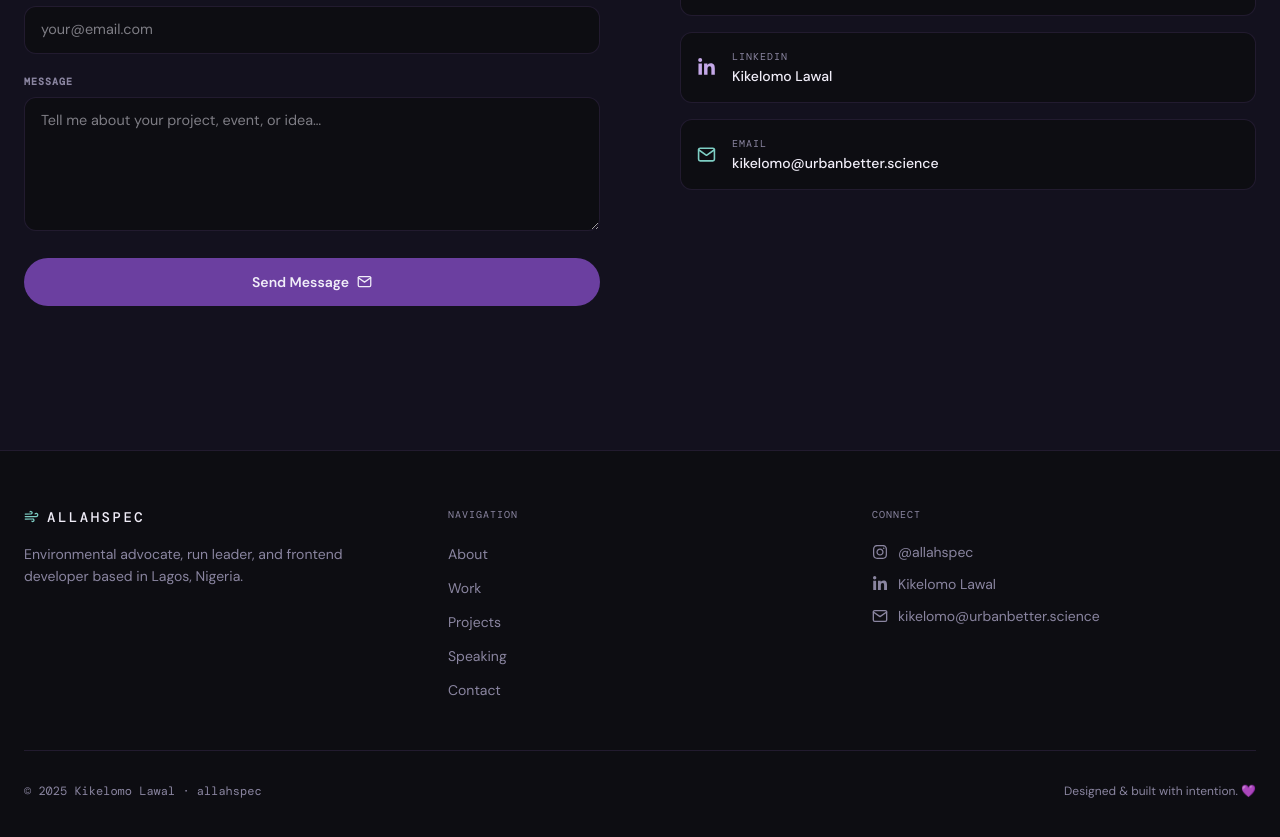
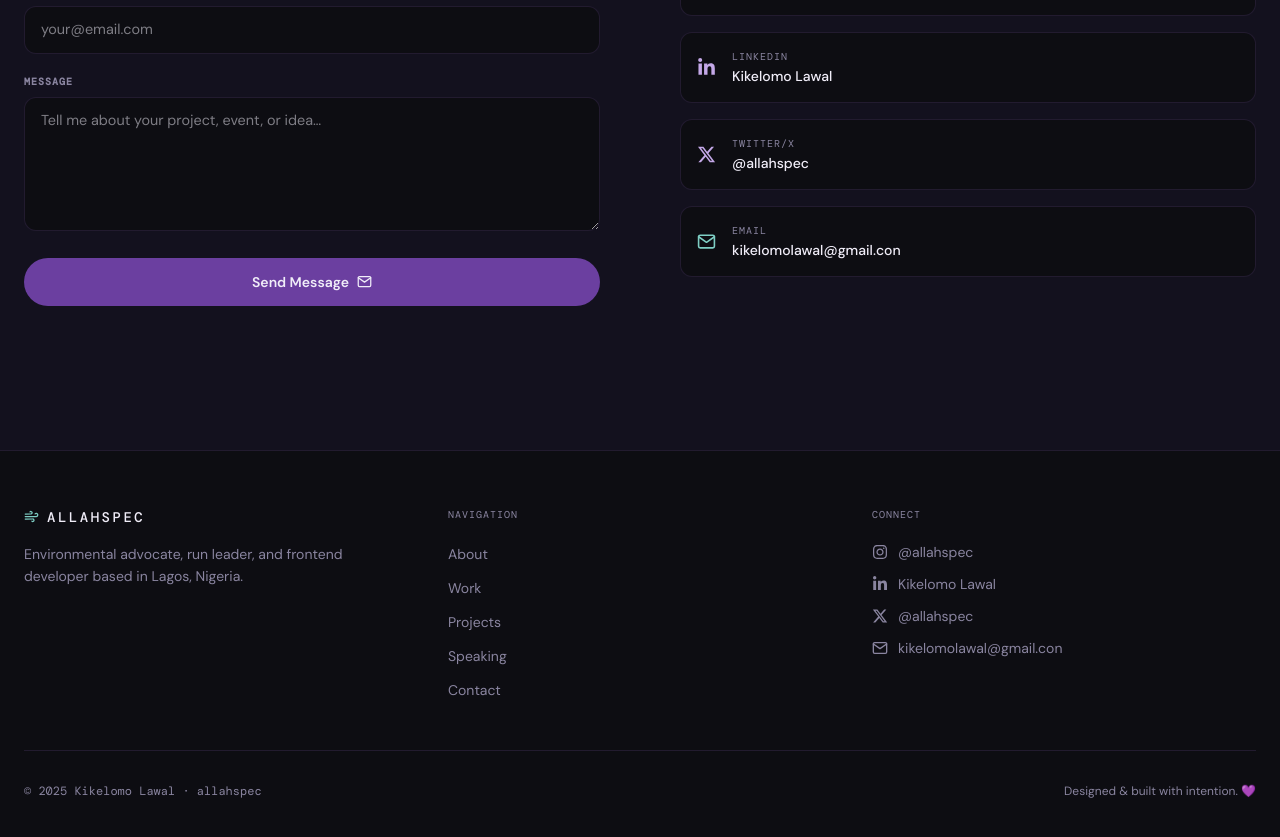
Before and after one commit to idowudamolaolatunji/lawal-kikelomo, a Next.js app: page / in a window 1280 px wide. Shown: the part 6700-7537 px from the top of the page. Built offline with nearby package versions, Linux system fonts and the light colour scheme; a web font is replaced by a local one.

Commit message:
Committing changes

```diff
--- a/components/sections/Contact.tsx
+++ b/components/sections/Contact.tsx
@@ -4,6 +4,7 @@ import { useState, type CSSProperties } from "react";
 import { motion, AnimatePresence } from "framer-motion";
 import { FiMail, FiCheck } from "react-icons/fi";
 import { FaInstagram, FaLinkedinIn } from "react-icons/fa";
+import { FaXTwitter } from "react-icons/fa6";
 
 const EASE: [number, number, number, number] = [0.22, 1, 0.36, 1];
 
@@ -38,10 +39,17 @@ const SOCIAL_LINKS = [
     color: "var(--color-lavender)",
   },
   {
+    icon: <FaXTwitter size={19} />,
+    label: "Twitter/X",
+    handle: "@allahspec",
+    href: "https://x.com/allahspec",
+    color: "var(--color-lavender)",
+  },
+  {
     icon: <FiMail size={19} />,
     label: "Email",
-    handle: "kikelomo@urbanbetter.science",
-    href: "mailto:kikelomo@urbanbetter.science",
+    handle: "kikelomolawal@gmail.con",
+    href: "mailto:kikelomolawal@gmail.con",
     color: "var(--color-mint)",
   },
 ];
--- a/components/sections/Footer.tsx
+++ b/components/sections/Footer.tsx
@@ -1,6 +1,7 @@
 "use client";
 
 import { FaInstagram, FaLinkedinIn } from "react-icons/fa";
+import { FaXTwitter } from "react-icons/fa6";
 import { FiMail, FiWind } from "react-icons/fi";
 
 const NAV_LINKS = [
@@ -23,9 +24,14 @@ const SOCIAL = [
     href: "https://www.linkedin.com/in/kikelomo-lawal-7b84ba288/",
   },
   {
+    icon: <FaXTwitter size={16} />,
+    label: "@allahspec",
+    href: "https://x.com/allahspec",
+  },
+  {
     icon: <FiMail size={16} />,
-    label: "kikelomo@urbanbetter.science",
-    href: "mailto:kikelomo@urbanbetter.science",
+    label: "kikelomolawal@gmail.con",
+    href: "mailto:kikelomolawal@gmail.con",
   },
 ];
 
```
